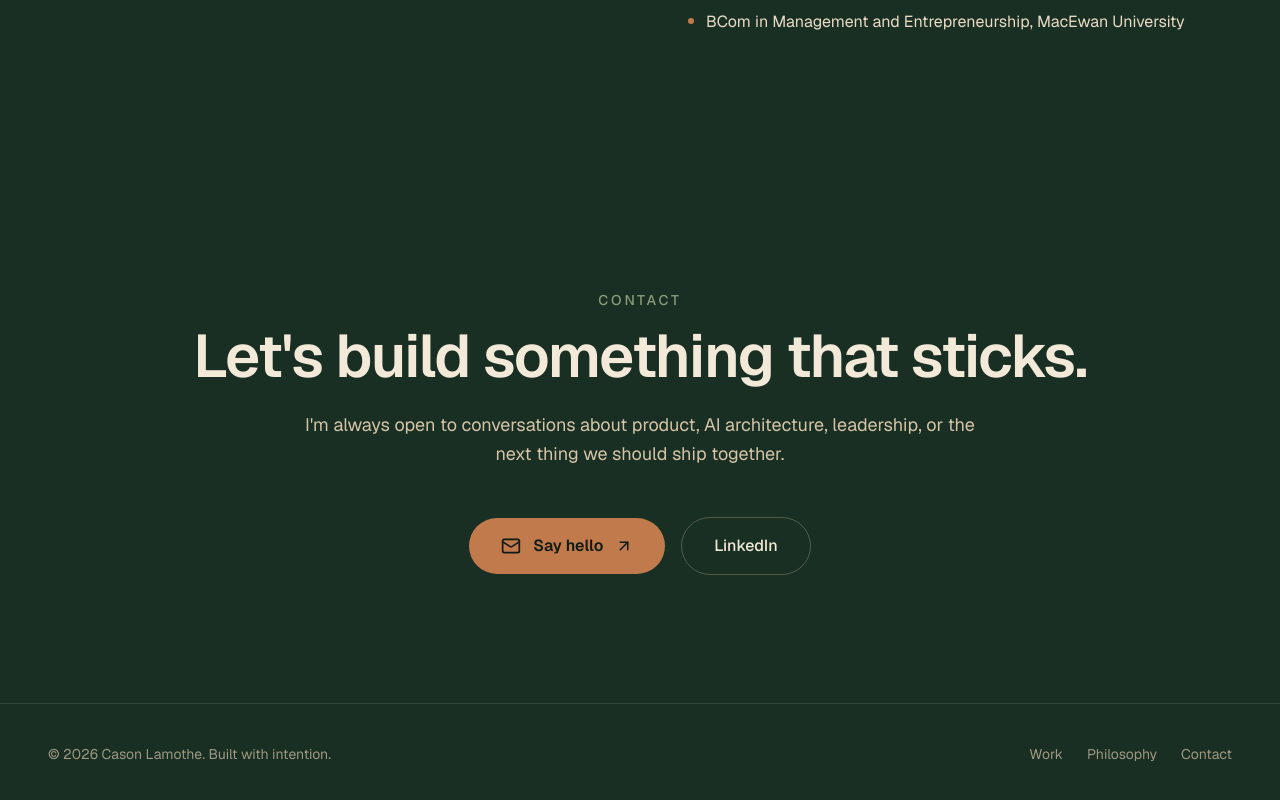
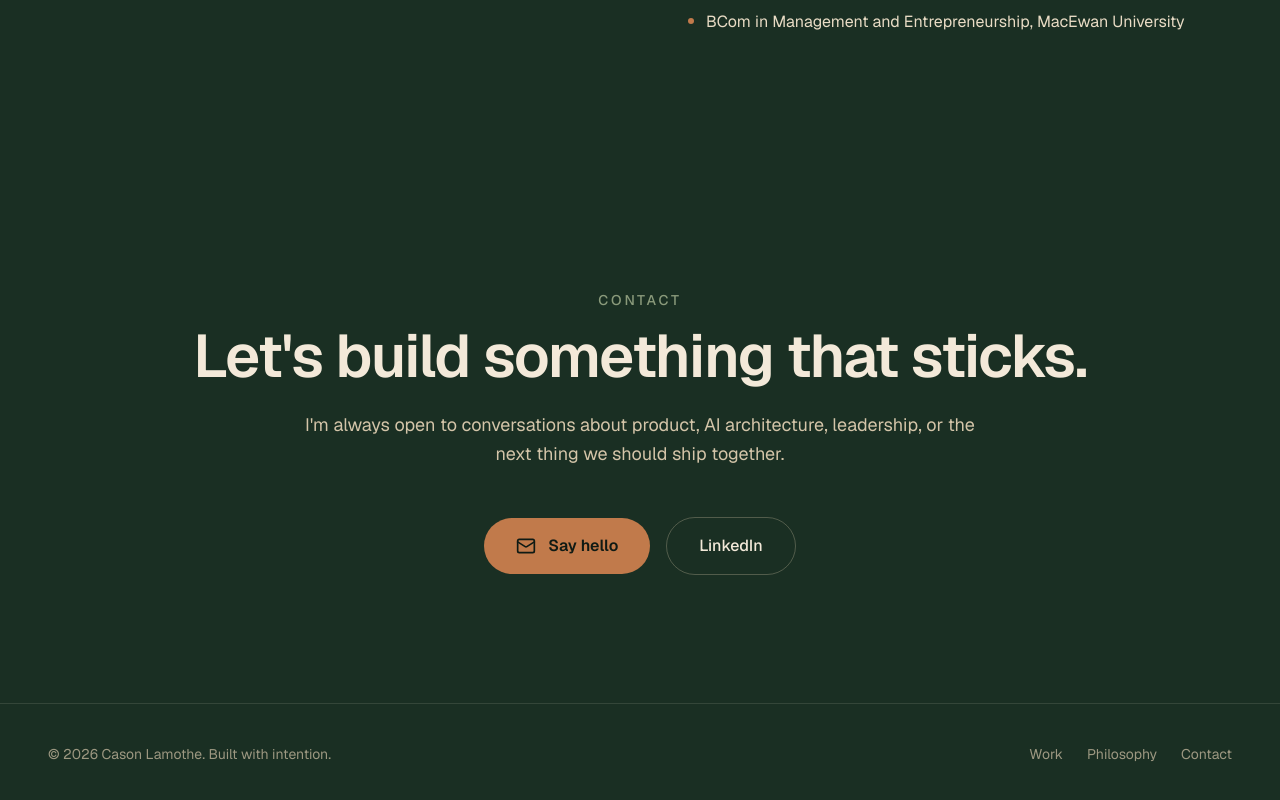
Before and after one commit to CasonL/CasonsPortfolio, a Next.js app: page / in a window 1280 px wide. Shown: the part 8103-8903 px from the top of the page. Built offline with nearby package versions, Linux system fonts and the light colour scheme.

Commit message:
Replace mailto with clipboard copy on Say Hello button

```diff
--- a/app/sections/Contact.tsx
+++ b/app/sections/Contact.tsx
@@ -1,9 +1,21 @@
 "use client";
 
+import { useState } from "react";
 import { motion } from "framer-motion";
-import { Mail, ArrowUpRight } from "lucide-react";
+import { Mail, Check } from "lucide-react";
+
+const EMAIL = "casonlamothe@gmail.com";
 
 export function Contact() {
+  const [copied, setCopied] = useState(false);
+
+  function copyEmail() {
+    navigator.clipboard.writeText(EMAIL).then(() => {
+      setCopied(true);
+      setTimeout(() => setCopied(false), 2500);
+    });
+  }
+
   return (
     <section id="contact" className="relative z-10 px-6 py-32 md:px-12">
       <div className="mx-auto max-w-4xl text-center">
@@ -25,17 +37,13 @@ export function Contact() {
           </p>
 
           <div className="flex flex-col items-center justify-center gap-4 sm:flex-row">
-            <a
-              href="mailto:casonlamothe@gmail.com"
+            <button
+              onClick={copyEmail}
               className="group inline-flex items-center gap-3 rounded-full bg-terracotta-500 px-8 py-4 text-base font-semibold text-forest-950 transition-all hover:bg-amber-400 hover:shadow-lg hover:shadow-terracotta-500/20"
             >
-              <Mail size={20} />
-              Say hello
-              <ArrowUpRight
-                size={18}
-                className="transition-transform group-hover:translate-x-0.5 group-hover:-translate-y-0.5"
-              />
-            </a>
+              {copied ? <Check size={20} /> : <Mail size={20} />}
+              {copied ? "Email copied!" : "Say hello"}
+            </button>
             <a
               href="https://www.linkedin.com/in/cason-lamothe-7b1531302"
               target="_blank"
```
